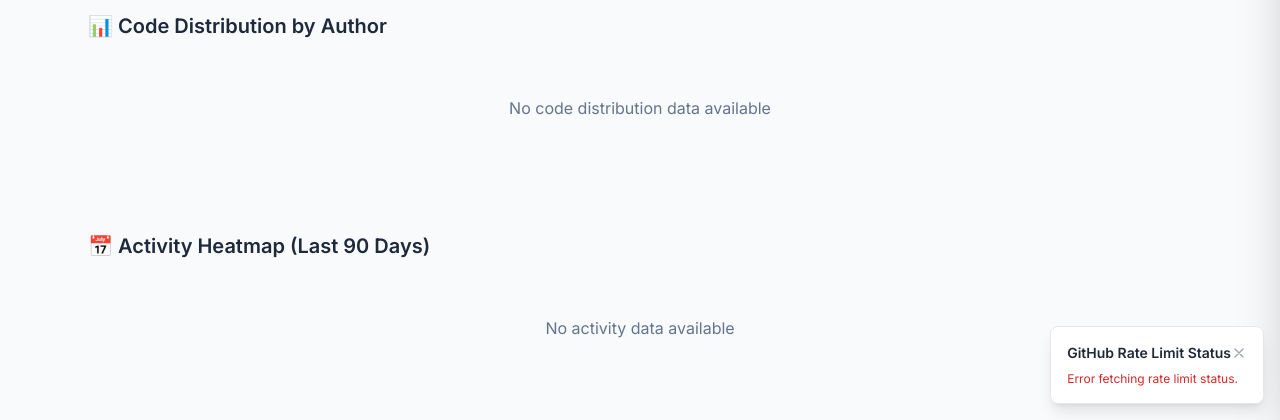
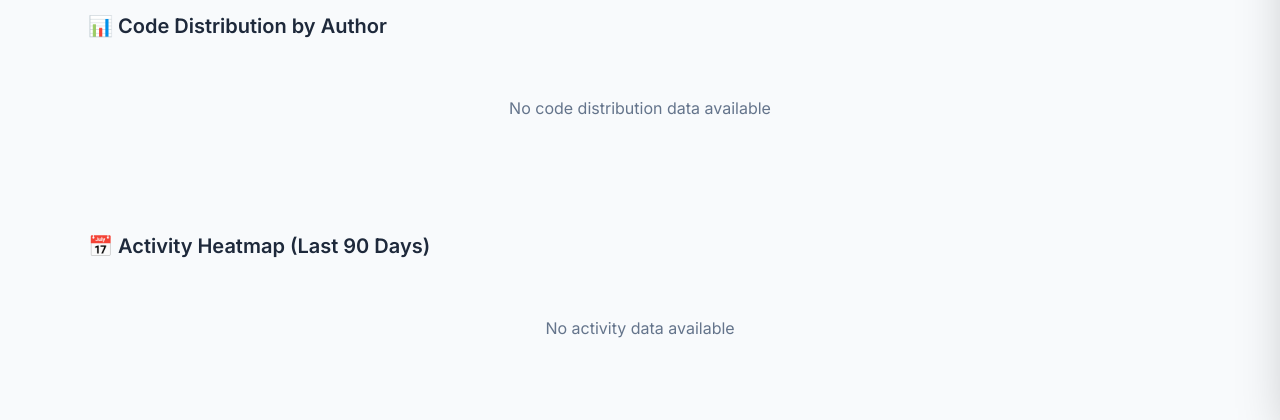
Before and after one commit to assiadialeb/gitpulse, a Django app: template templates/applications/detail.html in a window 1280 px wide. Shown: the part 529-949 px from the top of the page. Run offline with Django 5.2, Linux system fonts and the light colour scheme; the template is opened without the code that fills it, so the values that code supplies are empty; some libraries are stand-ins or nearby versions.

Commit message:
Enhance rate limit status display in frontend
- Updated the `showRateLimitStatus` function to conditionally show or hide the rate limit status toast based on the presence of pending resets and errors.
- Improved error handling to only display relevant error messages while suppressing network error notifications.
- Refactored DOM manipulation for better clarity and maintainability.

```diff
--- a/templates/applications/detail.html
+++ b/templates/applications/detail.html
@@ -583,17 +583,18 @@ function pollProgress(applicationId, taskId, button, originalText) {
 
 // Rate limit status functions
 function showRateLimitStatus() {
-    const statusDiv = document.getElementById('rate-limit-status');
-    statusDiv.classList.remove('hidden');
-
     // Fetch current rate limit status
     fetch('/analytics/api/rate-limit-status/')
         .then(response => response.json())
         .then(data => {
+            const statusDiv = document.getElementById('rate-limit-status');
             const contentDiv = document.getElementById('rate-limit-content');
 
             if (data.success) {
                 if (data.total_pending > 0) {
+                    // Show the toast only when there are pending resets
+                    statusDiv.classList.remove('hidden');
+
                     let html = `<div class="mb-2">
                         <p class="font-medium text-orange-600">Rate limit exceeded!</p>
                         <p class="text-xs">You have ${data.total_pending} pending restart(s).</p>
@@ -617,16 +618,22 @@ function showRateLimitStatus() {
 
                     contentDiv.innerHTML = html;
                 } else {
-                    contentDiv.innerHTML = '<p class="text-green-600">No rate limit issues detected.</p>';
+                    // Hide the toast when there are no issues
+                    statusDiv.classList.add('hidden');
                 }
             } else {
-                contentDiv.innerHTML = `<p class="text-red-600">Error: ${data.error}</p>`;
+                // Only show error toast if there's a real error
+                if (data.error && !data.error.includes('No GitHub token found')) {
+                    statusDiv.classList.remove('hidden');
+                    contentDiv.innerHTML = `<p class="text-red-600">Error: ${data.error}</p>`;
+                } else {
+                    statusDiv.classList.add('hidden');
+                }
             }
         })
         .catch(error => {
             console.error('Error fetching rate limit status:', error);
-            document.getElementById('rate-limit-content').innerHTML =
-                '<p class="text-red-600">Error fetching rate limit status.</p>';
+            // Don't show error toast for network issues, just log them
         });
 }
 
```
